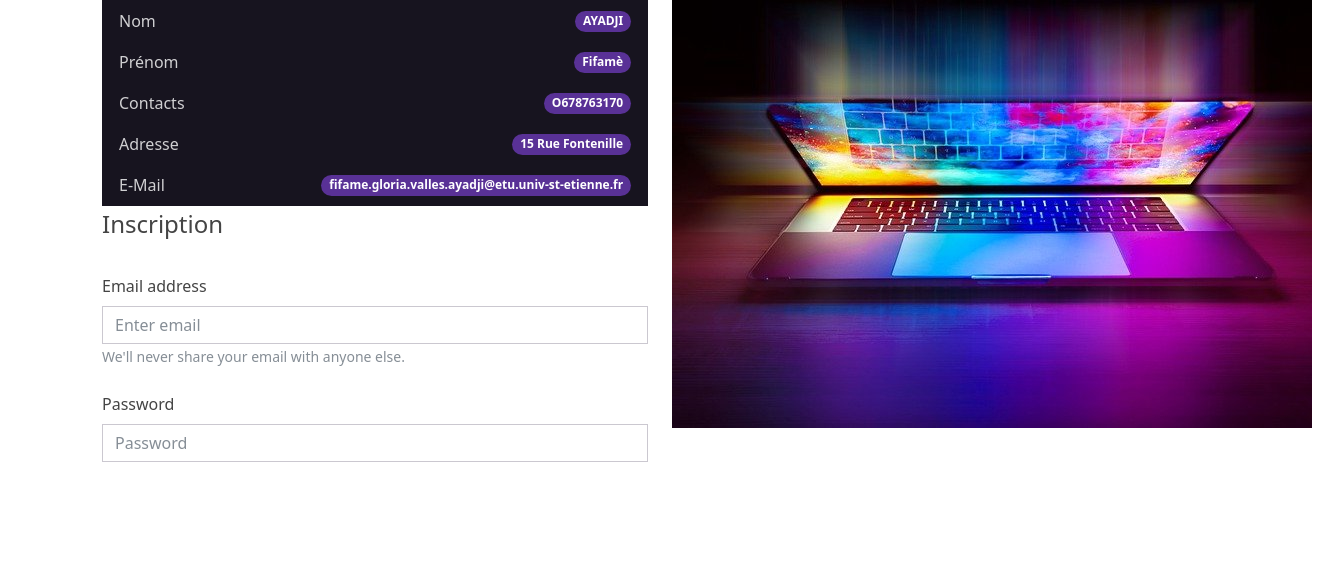
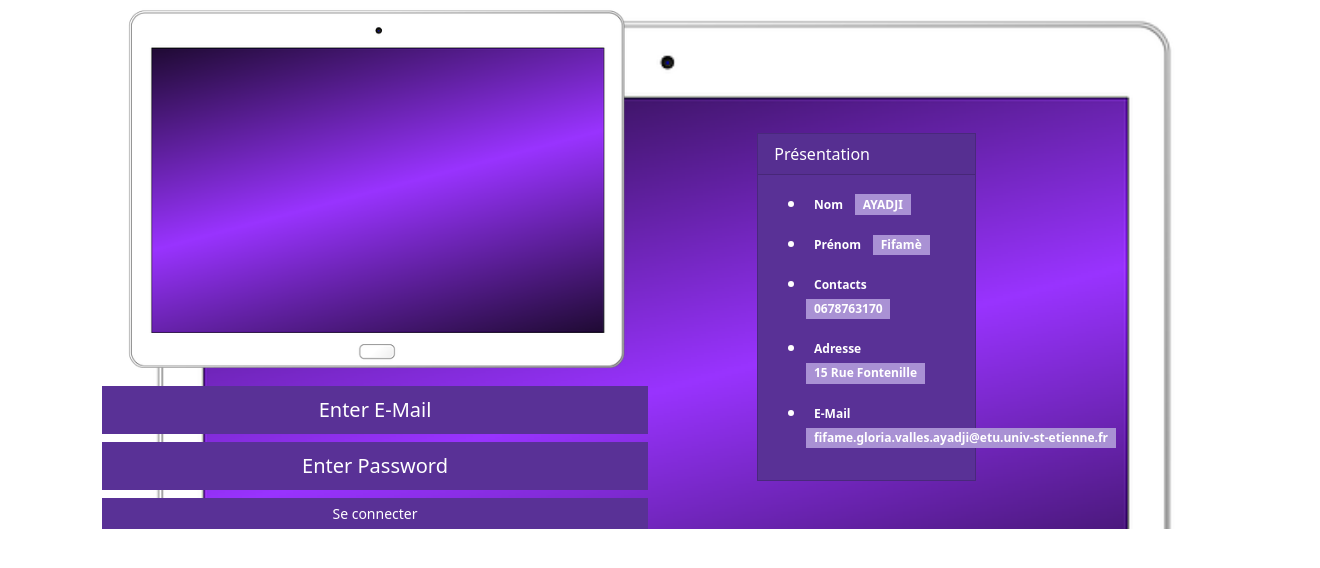
Before and after one commit to Fifame30/Projet, a Symfony app: template templates/home/index.html.twig in a window 1320 px wide. Shown: the part 78-646 px from the top of the page. Run offline with Twig, Linux system fonts and the light colour scheme; the template is opened without the code that fills it, so the values that code supplies are empty; some libraries are stand-ins or nearby versions.

Commit message:
Update index.html.twig

```diff
--- a/templates/home/index.html.twig
+++ b/templates/home/index.html.twig
@@ -8,51 +8,60 @@
     .example-wrapper code { background: #F5F5F5; padding: 2px 6px; }
 </style>
 
+
 <div class="container">
+    <div id="Accueil">
         <div class="row">
            <div class="col-6">
-            <ul class="list-group">
-                <li class="list-group-item d-flex justify-content-between align-items-center">
-                Nom
-                <span class="badge bg-primary rounded-pill">AYADJI</span>
+               <div class="img-frame">
+                    <img class="img-frame-bg" src="/tablet-g820b846a7_640.png" alt="image">
+                    <div class="d-grid gap-2">
+                        <button class="btn btn-lg btn-primary" type="button">Enter E-Mail</button>
+                        <button class="btn btn-lg btn-primary" type="button">Enter Password</button>
+                        <button type="button" class="btn btn-primary btn-sm">Se connecter</button>
+                    </div>
+                    <div class="img-content card text-white bg-primary mb-3" style="max-width: 20rem;">
+                        <div class="card-header">Présentation</div>
+                        <div class="card-body">
+                            <ul>
+                                <li>
+                                   <span class="badge bg-primary">  Nom</span>
+                                   <span class="badge bg-secondary">AYADJI</span>
                                 </li>
-                <li class="list-group-item d-flex justify-content-between align-items-center">
-                Prénom
-                <span class="badge bg-primary rounded-pill">Fifamè</span>
+                            </ul>
+                            <ul>
+                                <li>
+                                   <span class="badge bg-primary">Prénom</span>
+                                   <span class="badge bg-secondary">Fifamè</span>
                                 </li>
-                <li class="list-group-item d-flex justify-content-between align-items-center">
-                Contacts
-                <span class="badge bg-primary rounded-pill">O678763170</span>
+                            </ul>
+                            <ul>
+                                <li>
+                                    <span class="badge bg-primary">Contacts</span>
+                                    <span class="badge bg-secondary">0678763170</span>
                                 </li>
-                <li class="list-group-item d-flex justify-content-between align-items-center">
-                Adresse
-                <span class="badge bg-primary rounded-pill">15 Rue Fontenille</span>
+                            </ul>
+                            <ul>
+                                <li>
+                                    <span class="badge bg-primary">Adresse</span>
+                                    <span class="badge bg-secondary">15 Rue Fontenille</span>
                                 </li>
-                <li class="list-group-item d-flex justify-content-between align-items-center">
-                E-Mail
-                <span class="badge bg-primary rounded-pill">fifame.gloria.valles.ayadji@etu.univ-st-etienne.fr</span>
+                            </ul>
+                            <ul>
+                                <li>
+                                    <span class="badge bg-primary">E-Mail</span>
+                                    <span class="badge bg-secondary">fifame.gloria.valles.ayadji@etu.univ-st-etienne.fr</span>
                                 </li>
-                <form>
-                    <fieldset>
-                      <legend>Inscription</legend>
-                        <div class="form-group">
-                            <label for="exampleInputEmail1" class="form-label mt-4">Email address</label>
-                            <input type="email" class="form-control" id="exampleInputEmail1" aria-describedby="emailHelp" placeholder="Enter email">
-                            <small id="emailHelp" class="form-text text-muted">We'll never share your email with anyone else.</small>
-                        </div>
-                        <div class="form-group">
-                            <label for="exampleInputPassword1" class="form-label mt-4">Password</label>
-                            <input type="password" class="form-control" id="exampleInputPassword1" placeholder="Password">
-                        </div>
-                    </fieldset>
                             </ul>
                         </div>
-        <div class="col-6">
-            <div id="Accueil">
-                <img src="/IMG.jpg" alt="image">
+                    </div>
+               </div>
            </div>
         </div>
     </div>
 </div>
 
+
+
+
 {% endblock %}
```
Lines whose indentation alone changed are shown as unchanged.
